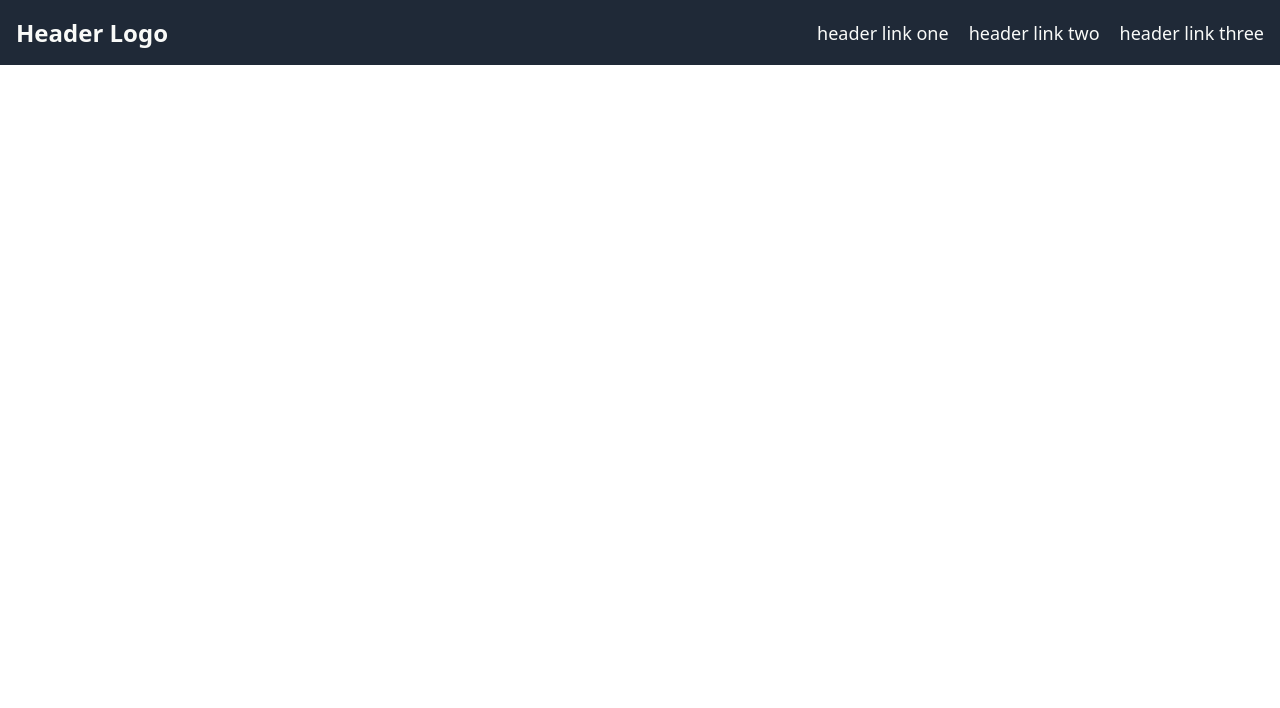
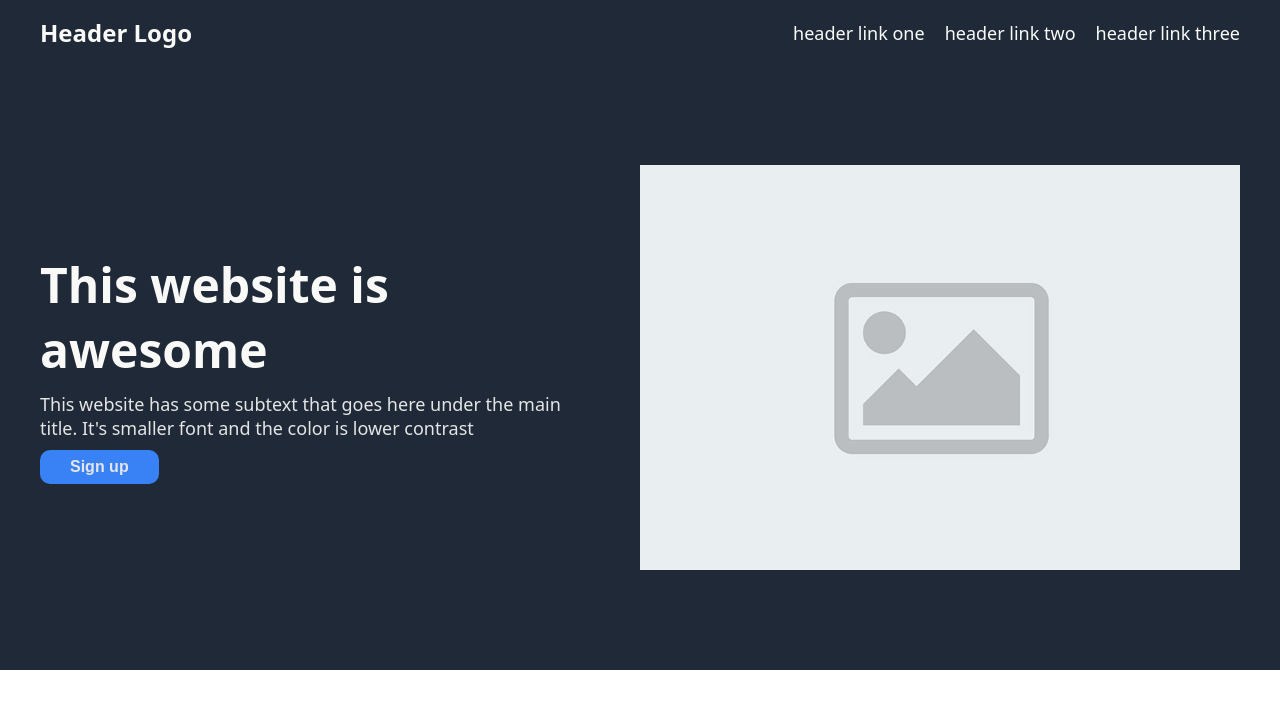
Before and after one commit to Ducktatorrr/landing-page-project, a plain HTML site: page index.html in a window 1280 px wide. Drawn offline with Linux system fonts and the light colour scheme.

Commit message:
Added hero section and styling

```diff
--- a/index.html
+++ b/index.html
@@ -8,7 +8,9 @@
     <title>Landing Page</title>
 </head>
 <body>
+    <!-- header section-->
     <div class="header">
+        <div class="header-content">
             <h1 class="logo"><a href="">Header Logo</a></h1>
             <ul class="header-links">
                 <li><a href="">header link one</a></li>
@@ -16,7 +18,19 @@
                 <li><a href="">header link three</a></li>
             </ul>
         </div>
+    </div>
 
+    <!-- hero section-->
+    <div class="hero">
+        <div class="container">
+            <div class="hero-content">
+                <h1 class="hero-title">This website is awesome</h1>
+                <p class="hero-text">This website has some subtext that goes here under the main title. It's smaller font and the color is lower contrast</p>
+                <button class="button-full">Sign up</button>
+            </div>
+                <img class="hero-image" src="images/placeholder.jpg">
+        </div>
+    </div>
 
 
 </body>
--- a/style.css
+++ b/style.css
@@ -17,11 +17,17 @@ ul {
 }
 
 .header {
+    background-color: #1F2937;
+    display: flex;
+    justify-content: center;
+}
+
+.header-content{
     display: flex;
     justify-content: space-between;
     align-items: center;
-    background-color: #1F2937;
     padding: 0 16px;
+    width: 1200px;
 }
 
 .header a {
@@ -38,3 +44,47 @@ ul {
     font-size: 18px;
     color: #E5E7EB;
 }
+
+.hero {
+    background-color: #1F2937;
+    display: flex;
+    justify-content: center;
+}
+
+.hero-title {
+    font-size: 48px;
+    font-weight: 900;
+    color: #F9FAF8;
+    padding: 0px;
+    margin: 0 0 10px 0;
+}
+
+.hero-text {
+    font-size: 18px;
+    color: #e5e5e5;
+    padding: 0px;
+    margin: 0 0 10px 0;
+}
+
+.container {
+    display: flex;
+    align-items: center;
+    justify-content: space-evenly;
+    width: 1200px;
+    gap: 50px;
+    margin: 100px 0;
+}
+
+.hero-image {
+    width: 50%;
+}
+
+.button-full {
+    background-color: #3882f6;
+    border: none;
+    color: #e5e5e5;
+    padding: 8px 30px;
+    border-radius: 10px;
+    font-size: 16px;
+    font-weight: 600;
+}
```
Lines whose indentation alone changed are shown as unchanged.
